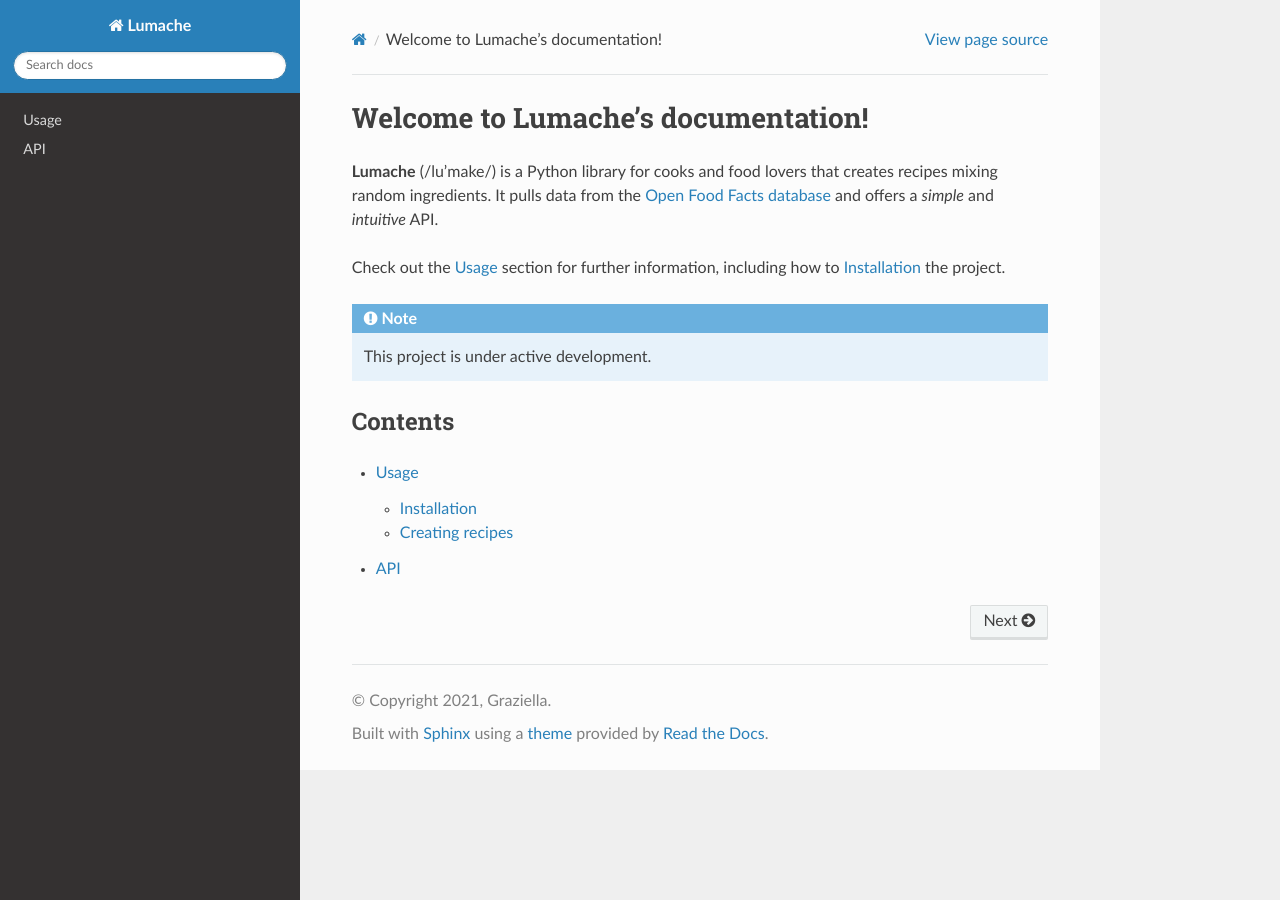
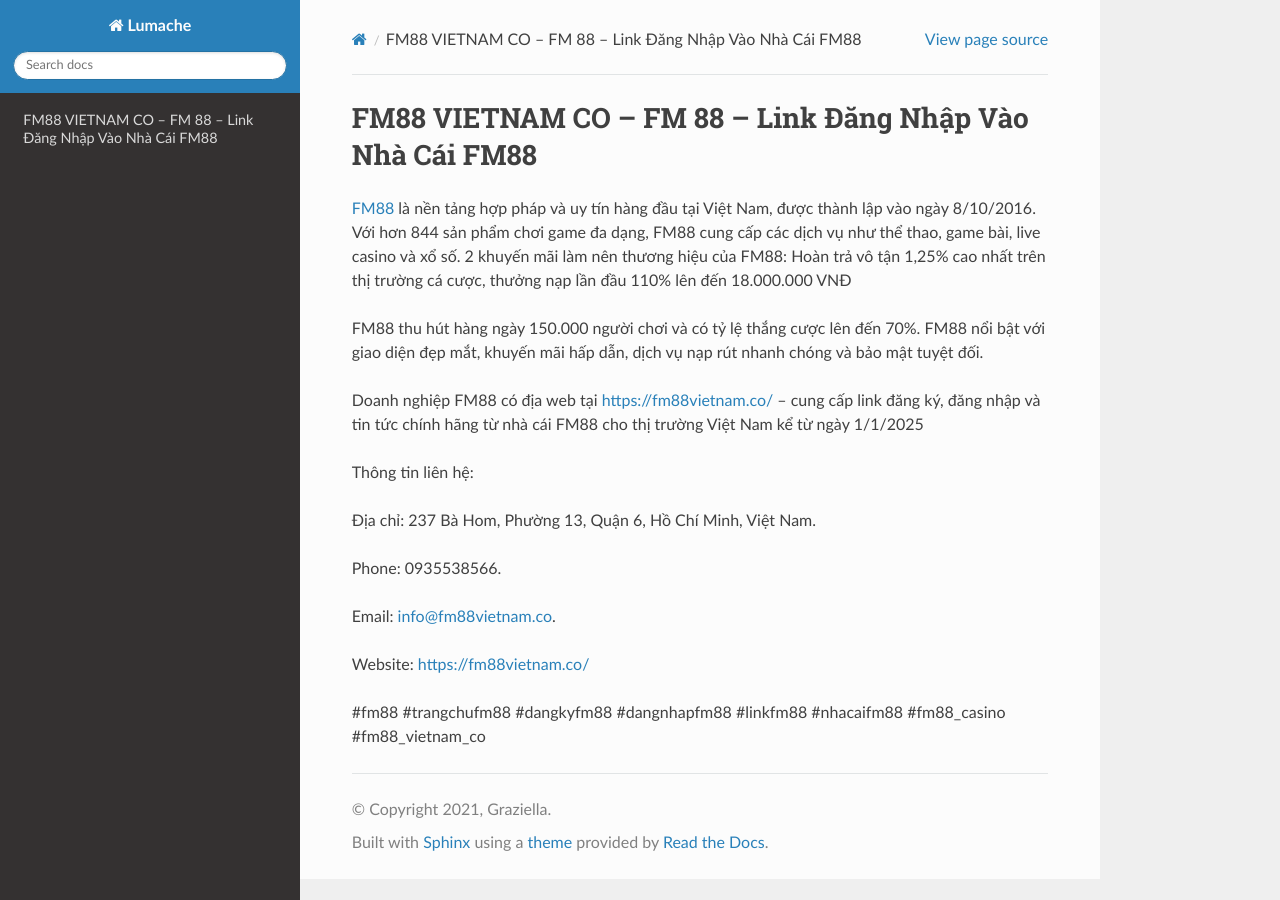
Before and after one commit to parkisngan19/fm88vietnamco, a Sphinx documentation site: the page built from docs/source/index.rst, in a window 1280 px wide. Built offline with Sphinx 7.4.7 and the Read the Docs theme 3.1.0, drawn with Linux system fonts in a browser that asks for light colours.

Commit message:
Update index.rst

```diff
--- a/docs/source/index.rst
+++ b/docs/source/index.rst
@@ -1,22 +1,20 @@
-Welcome to Lumache's documentation!
+FM88 VIETNAM CO – FM 88 – Link Đăng Nhập Vào Nhà Cái FM88
 ===================================
 
-**Lumache** (/lu'make/) is a Python library for cooks and food lovers
-that creates recipes mixing random ingredients.
-It pulls data from the `Open Food Facts database <https://world.openfoodfacts.org/>`_
-and offers a *simple* and *intuitive* API.
+`FM88 <https://fm88vietnam.co/>`_ là nền tảng hợp pháp và uy tín hàng đầu tại Việt Nam, được thành lập vào ngày 8/10/2016. Với hơn 844 sản phẩm chơi game đa dạng, FM88 cung cấp các dịch vụ như thể thao, game bài, live casino và xổ số. 2 khuyến mãi làm nên thương hiệu của FM88: Hoàn trả vô tận 1,25% cao nhất trên thị trường cá cược, thưởng nạp lần đầu 110% lên đến 18.000.000 VNĐ
 
-Check out the :doc:`usage` section for further information, including
-how to :ref:`installation` the project.
+FM88 thu hút hàng ngày 150.000 người chơi và có tỷ lệ thắng cược lên đến 70%. FM88 nổi bật với giao diện đẹp mắt, khuyến mãi hấp dẫn, dịch vụ nạp rút nhanh chóng và bảo mật tuyệt đối.
 
-.. note::
+Doanh nghiệp FM88 có địa web tại https://fm88vietnam.co/ – cung cấp link đăng ký, đăng nhập và tin tức chính hãng từ nhà cái FM88 cho thị trường Việt Nam kể từ ngày 1/1/2025
 
-   This project is under active development.
+Thông tin liên hệ:
 
-Contents
---------
+Địa chỉ: 237 Bà Hom, Phường 13, Quận 6, Hồ Chí Minh, Việt Nam.
 
-.. toctree::
+Phone: 0935538566.
 
-   usage
-   api
+Email: info@fm88vietnam.co.
+
+Website: https://fm88vietnam.co/
+
+#fm88 #trangchufm88 #dangkyfm88 #dangnhapfm88 #linkfm88 #nhacaifm88 #fm88_casino #fm88_vietnam_co
```
